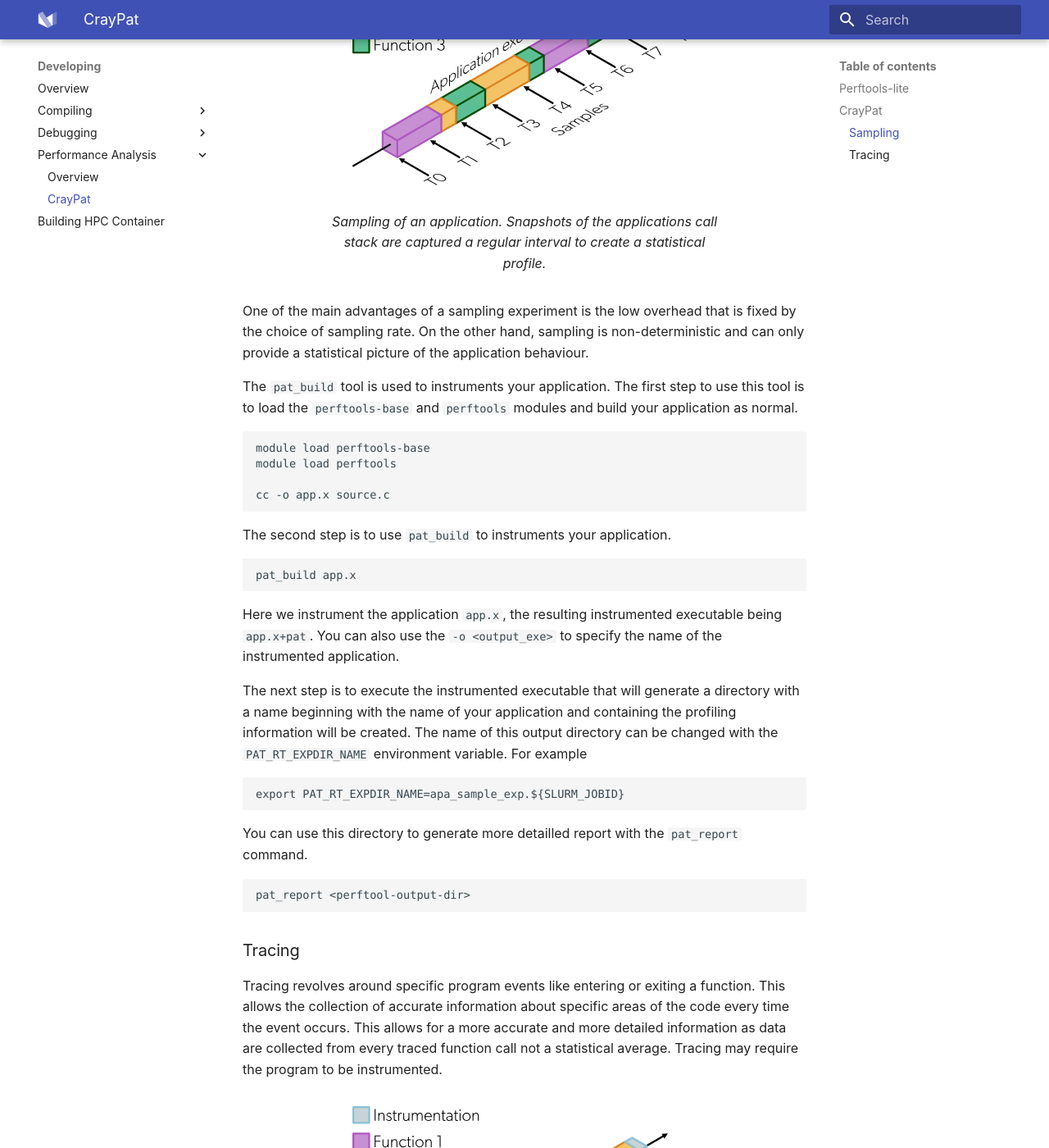
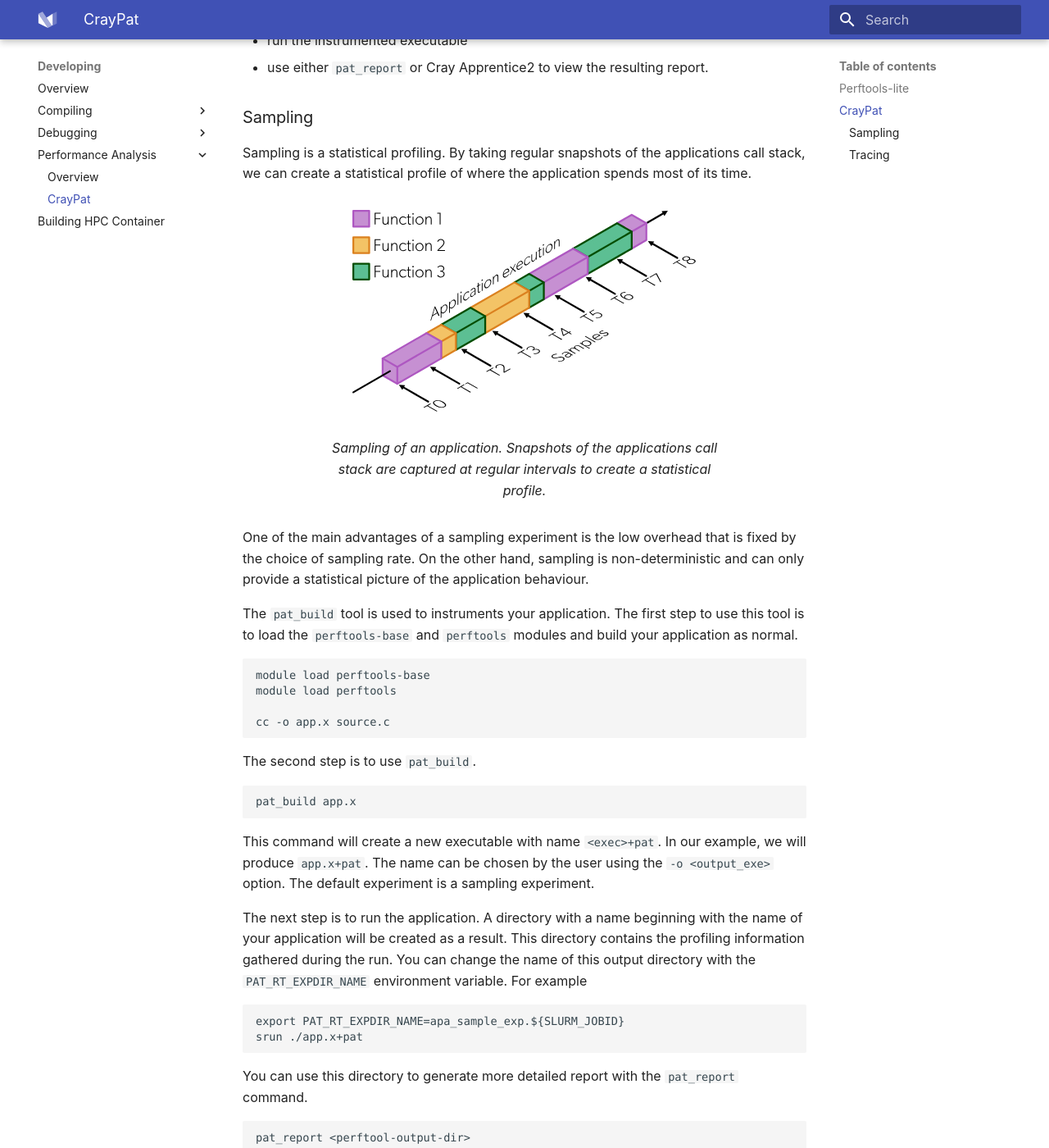
Before and after one commit to Lumi-supercomputer/lumi-userguide, an MkDocs documentation site: the page built from docs/development/profiling/perftools.md, in a window 1280 px wide and 1400 px high, scrolled down 1220 px. Shown: the whole window at 82% size. Built offline with MkDocs 1.6.1 and Material for MkDocs 9.7.7, drawn with Linux system fonts in a browser that asks for light colours; some of the changed text lies outside the part shown.

Commit message:
minor improvements of the craypat page

````diff
--- a/docs/development/profiling/perftools.md
+++ b/docs/development/profiling/perftools.md
@@ -31,6 +32,17 @@
 You can then run your application as normal, the profiling information will
 be written to the standard output.
 
+Other `perftools-lite` modules are available for users seeking information other
+than that provided by the default `perftools-lite` module.
+
+- `perftools-lite-events`: event profile (tracing)
+- `perftools-lite-gpu`: GPU kernel and data movement events profiling
+- `perftools-lite-loops`: loop work estimates
+- `perftools-lite-hbm`: memory profiling
+
+Once you have them loaded, these modules can be used in the same way as
+`perftools-lite`.
+
 ## CrayPat
 
 CrayPat is the full-featured program analysis tool set. The typical workflow is
@@ -53,7 +65,7 @@
   >
   <figcaption>
     Sampling of an application. Snapshots of the applications call stack are
-    captured a regular interval to create a statistical profile.
+    captured at regular intervals to create a statistical profile.
   </figcaption>
 </figure>
 
@@ -74,26 +86,28 @@
 cc -o app.x source.c
 ```
 
-The second step is to use `pat_build` to instruments your application.
+The second step is to use `pat_build`.
 
 ```
 pat_build app.x
 ```
 
-Here we instrument the application `app.x`, the resulting instrumented
-executable being `app.x+pat`. You can also use the `-o <output_exe>` to specify
-the name of the instrumented application.
+This command will create a new executable with name `<exec>+pat`. In our
+example, we will produce `app.x+pat`. The name can be chosen by the user using
+the `-o <output_exe>` option. The default experiment is a sampling experiment.
 
-The next step is to execute the instrumented executable that will generate a
-directory with a name beginning with the name of your application and containing
-the profiling information will be created. The name of this output directory
-can be changed with the `PAT_RT_EXPDIR_NAME` environment variable. For example
+The next step is to run the application. A directory with a name beginning with
+the name of your application will be created as a result. This directory
+contains the profiling information gathered during the run. You can change the
+name of this output directory with the `PAT_RT_EXPDIR_NAME` environment
+variable. For example
 
 ```
 export PAT_RT_EXPDIR_NAME=apa_sample_exp.${SLURM_JOBID}
+srun ./app.x+pat
 ```
 
-You can use this directory to generate more detailled report with the
+You can use this directory to generate more detailed report with the
 `pat_report` command.
 
 ```
````
Also changed, not shown: other parts of docs/development/profiling/perftools.md (+1 -0 lines).
